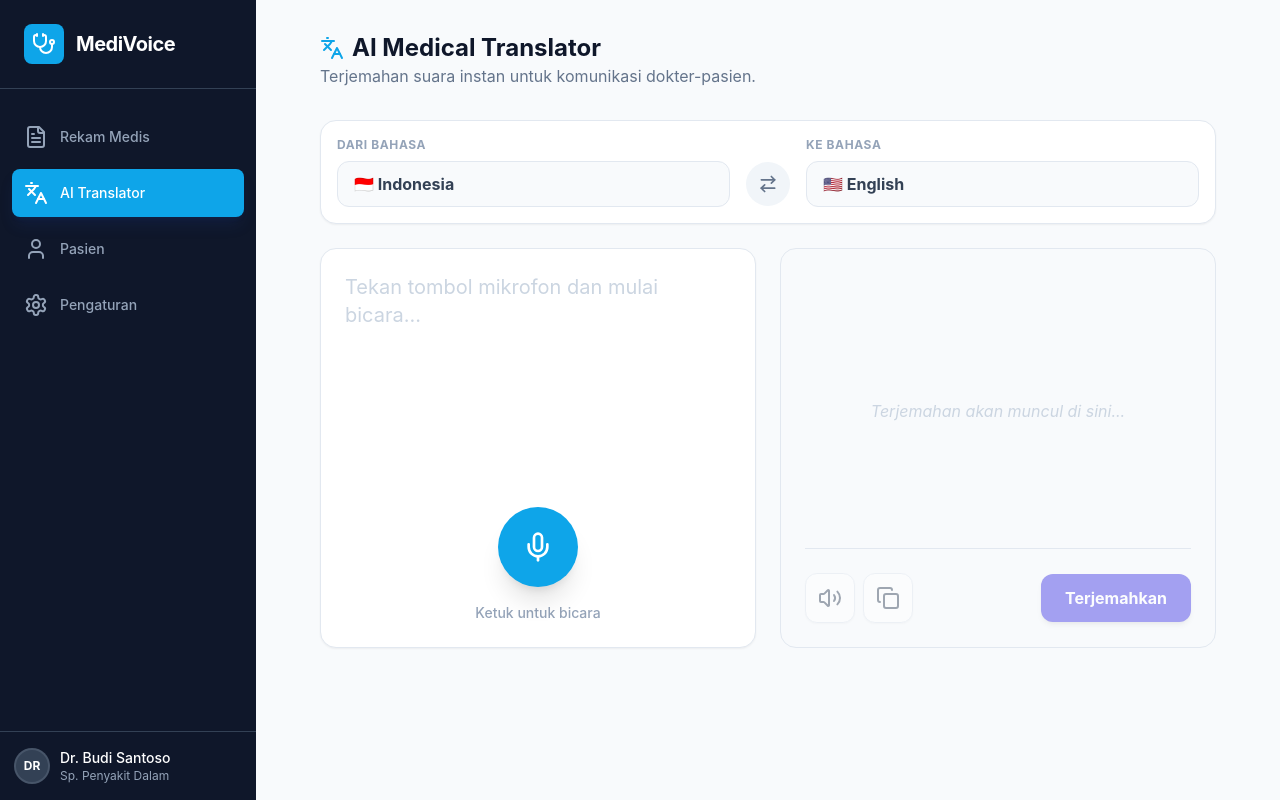
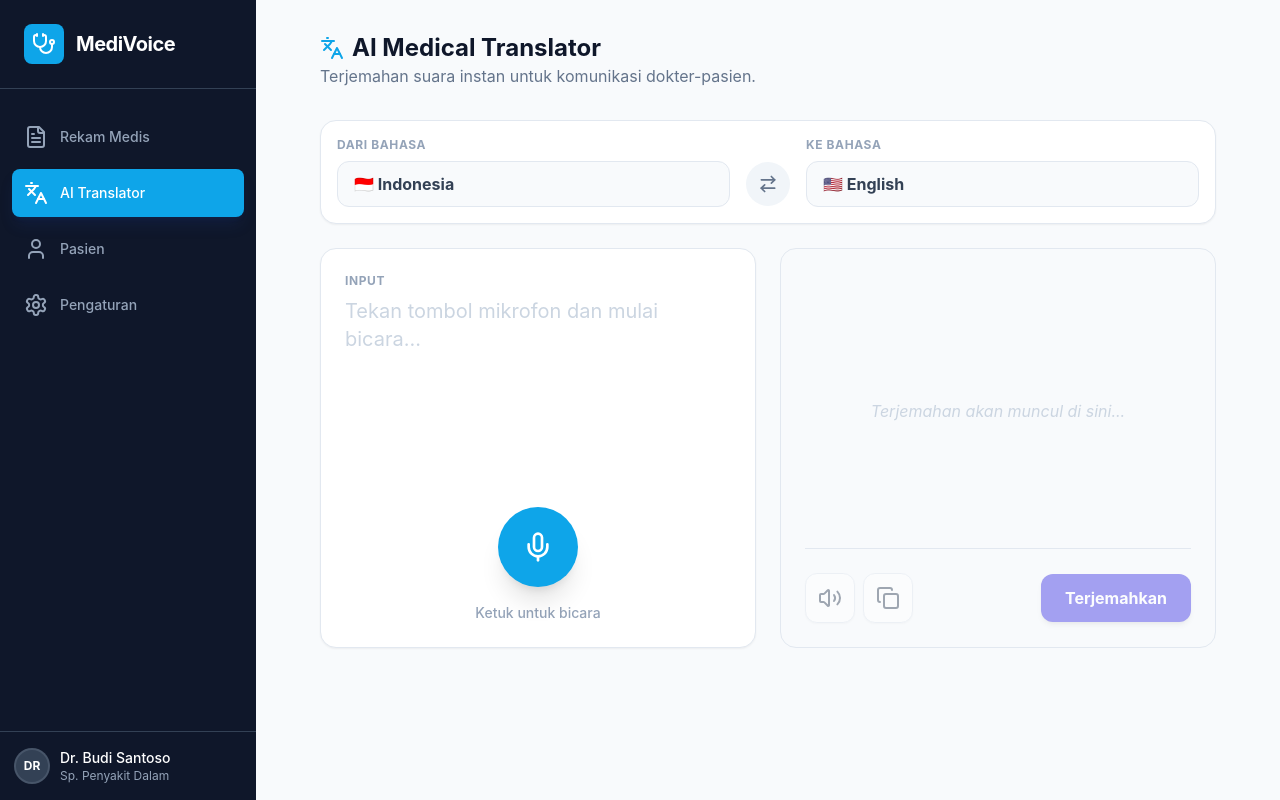
Before and after one commit to iqbalhanif/doctor-emr-voice, a React (Vite) app: page / in a window 1280 px wide. Both pictures are taken after a click on the button "AI Translator". Built offline with nearby package versions, Linux system fonts and the light colour scheme.

Commit message:
Add missing Clear button to translator

```diff
--- a/src/components/Translator.jsx
+++ b/src/components/Translator.jsx
@@ -123,6 +123,21 @@ const Translator = () => {
                 <div className="grid grid-cols-1 md:grid-cols-2 gap-6">
                     {/* Input / Mic Area */}
                     <div className="bg-white rounded-2xl shadow-sm border border-slate-200 p-6 flex flex-col h-[400px]">
+                        <div className="flex justify-between items-start mb-2">
+                            <span className="text-xs font-bold text-slate-400 uppercase tracking-wider">Input</span>
+                            {inputText && (
+                                <button
+                                    onClick={() => {
+                                        setInputText('');
+                                        setOutputText('');
+                                    }}
+                                    className="text-slate-400 hover:text-red-500 transition-colors p-1"
+                                    title="Hapus Input"
+                                >
+                                    <Trash2 size={16} />
+                                </button>
+                            )}
+                        </div>
                         <textarea
                             className="flex-1 w-full bg-transparent border-none resize-none focus:ring-0 text-xl text-slate-700 placeholder:text-slate-300 mb-6"
                             placeholder="Tekan tombol mikrofon dan mulai bicara..."
```
